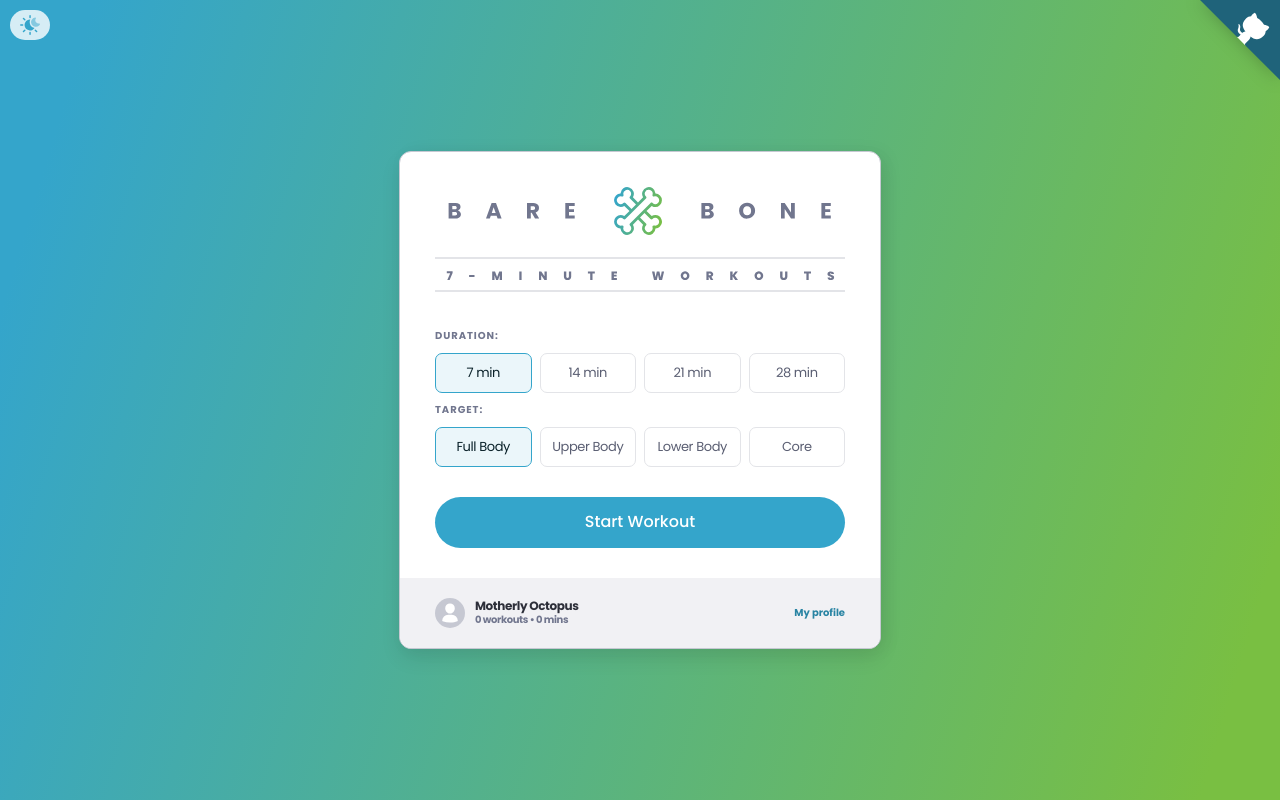
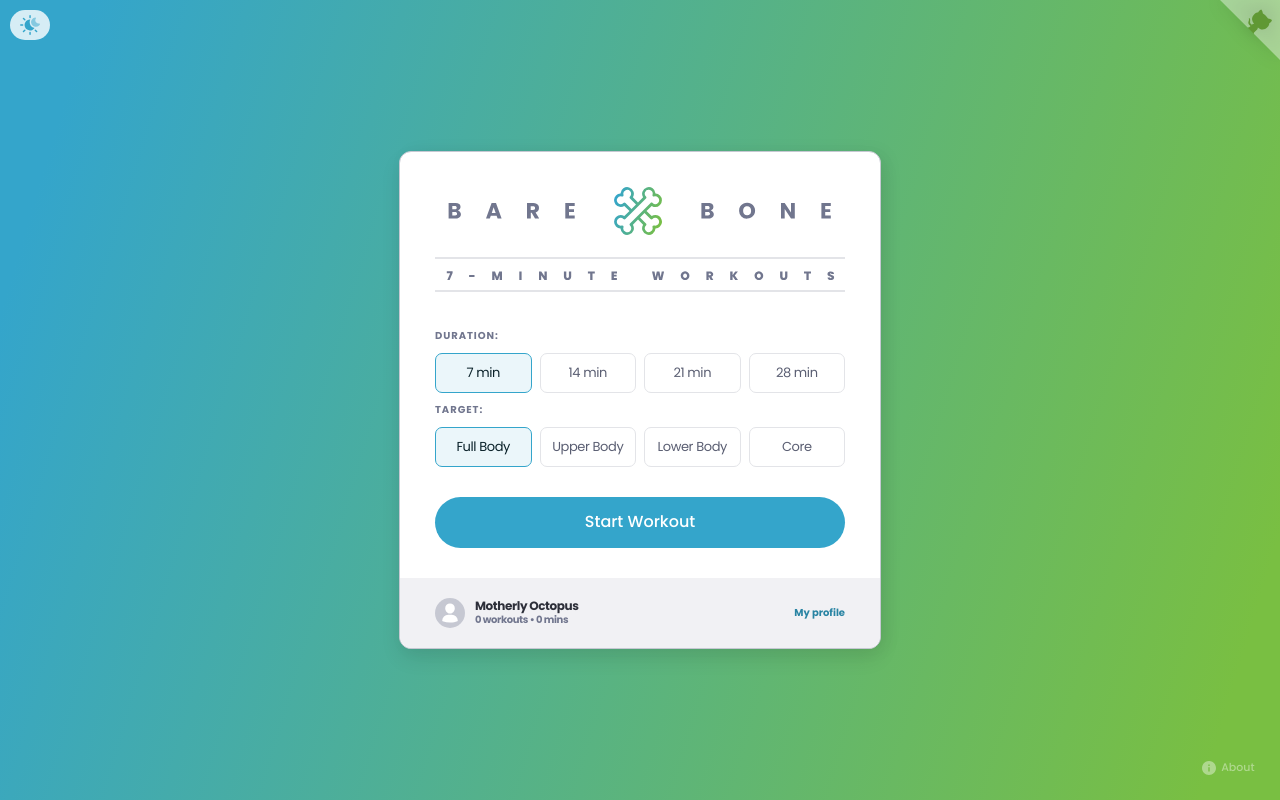
Before and after one commit to baadaa/barebone-workout, a Next.js app: page / in a window 1280 px wide. Built offline with nearby package versions, Linux system fonts and the light colour scheme.

Commit message:
add about message

```diff
--- /dev/null
+++ b/components/Graphics/About.tsx
@@ -0,0 +1,43 @@
+import styled from 'styled-components';
+
+const AboutStyle = styled.button`
+  position: absolute;
+  right: 2rem;
+  bottom: 2rem;
+  font-size: 1.1rem;
+  font-weight: 500;
+  color: var(--about);
+  background-color: transparent;
+  border: none;
+  outline: none;
+  display: flex;
+  align-items: center;
+  padding: 0.5em;
+  border-radius: 5rem;
+  svg {
+    margin-right: 0.5rem;
+  }
+  &:hover {
+    background-color: transparent !important;
+    box-shadow: none !important;
+    --about: #fff;
+  }
+`;
+
+export const About = ({ click }) => (
+  <AboutStyle onClick={click}>
+    <svg
+      width="14"
+      height="14"
+      viewBox="0 0 16 16"
+      fill="none"
+      xmlns="http://www.w3.org/2000/svg"
+    >
+      <path
+        d="M8 0C3.584 0 0 3.584 0 8C0 12.416 3.584 16 8 16C12.416 16 16 12.416 16 8C16 3.584 12.416 0 8 0ZM8.8 12H7.2V7.2H8.8V12ZM8.8 5.6H7.2V4H8.8V5.6Z"
+        fill="var(--about)"
+      />
+    </svg>
+    About
+  </AboutStyle>
+);
--- a/components/Graphics/GitHub.tsx
+++ b/components/Graphics/GitHub.tsx
@@ -8,8 +8,8 @@ const GitHubLink = styled.a`
     animation: octocat-wave 560ms ease-in-out infinite;
   }
   svg {
-    fill: var(--github);
-    color: #fff;
+    fill: var(--about);
+    color: var(--github);
     position: absolute;
     top: 0;
     border: 0;
@@ -38,7 +38,7 @@ export const GitHub = () => (
     target="_blank"
     aria-label="View on GitHub"
   >
-    <svg width="80" height="80" viewBox="0 0 250 250" aria-hidden="true">
+    <svg width="60" height="60" viewBox="0 0 250 250" aria-hidden="true">
       <path d="M0,0 L115,115 L130,115 L142,142 L250,250 L250,0 Z"></path>
       <path
         d="M128.3,109.0 C113.8,99.7 119.0,89.6 119.0,89.6 C122.0,82.7 120.5,78.6 120.5,78.6 C119.2,72.0 123.4,76.3 123.4,76.3 C127.3,80.9 125.5,87.3 125.5,87.3 C122.9,97.6 130.6,101.9 134.4,103.2"
--- a/components/Graphics/index.tsx
+++ b/components/Graphics/index.tsx
@@ -3,3 +3,4 @@ export * from './IconControls';
 export * from './Confetti';
 export * from './Avatar';
 export * from './GitHub';
+export * from './About';
--- a/components/Settings.tsx
+++ b/components/Settings.tsx
@@ -1,7 +1,7 @@
-import { SetStateAction, useEffect } from 'react';
+import { SetStateAction, useEffect, useState } from 'react';
 import styled from 'styled-components';
 import Profile from './Profile';
-import { Logo, GitHub } from './Graphics';
+import { Logo, GitHub, About } from './Graphics';
 import { TargetArea, Program } from '@/types/types';
 import { ColorModeButton } from './Layout';
 import { programs } from './Workouts/programs';
@@ -30,6 +30,49 @@ const SettingsWrapper = styled.div`
     max-width: 100%;
     position: relative;
     border: 1px solid var(--setting-panel-border);
+  }
+  .about {
+    position: absolute;
+    opacity: 0;
+    transform: translateY(2rem);
+    transition: opacity 0.2s, transform 0.2s;
+    pointer-events: none;
+    width: 255px;
+    bottom: 5rem;
+    right: 2rem;
+    border-radius: 1rem;
+    padding: 2rem;
+    color: var(--controller-text);
+    font-size: 1.2rem;
+    background-color: var(--about-bg);
+    border: 1px solid var(--about-border);
+    box-shadow: var(--subtle-elevation);
+    button.close-about {
+      background-color: transparent;
+      box-shadow: none;
+      position: absolute;
+      top: -3rem;
+      right: 0rem;
+      color: #fff;
+      font-size: 2rem;
+    }
+    ul {
+      margin: 0;
+      padding: 0 0 0 1rem;
+    }
+    li + li {
+      margin-top: 1rem;
+    }
+    a {
+      text-decoration: underline;
+      font-weight: 500;
+      color: var(--controller-text);
+    }
+    &[data-showing='true'] {
+      opacity: 1;
+      transform: translateX(0);
+      pointer-events: all;
+    }
   }
   .inner-wrapper {
     padding: 3.5rem 3.5rem 0;
@@ -162,6 +205,7 @@ const Settings: React.FC<SettingsProp> = ({
   setProgram,
   setStarted,
 }) => {
+  const [showAbout, setShowAbout] = useState(false);
   const handleDuration = (e) => {
     const targetDuration = parseFloat(e.target.dataset.duration);
     setDuration(targetDuration);
@@ -298,6 +342,54 @@ const Settings: React.FC<SettingsProp> = ({
         </div>
         <Profile />
       </div>
+      <div className="about" data-showing={showAbout}>
+        <button className="close-about" onClick={() => setShowAbout(false)}>
+          &times;
+        </button>
+        <ul>
+          <li>
+            All workouts are from{' '}
+            <a
+              href="https://twitter.com/bklika"
+              target="_blank"
+              rel="noreferrer"
+            >
+              Brett Klika
+            </a>
+            &apos;s book{' '}
+            <a
+              href="https://www.amazon.com/Minutes-Fit-Anywhere-Interval-Workouts/dp/1452138478/"
+              target="_blank"
+              rel="noreferrer"
+            >
+              7 Minutes to Fit
+            </a>
+            .
+          </li>
+          <li>
+            App is built with React and Next.js by{' '}
+            <a href="https://bald.design" target="_blank" rel="noreferrer">
+              Bumhan Yu
+            </a>
+          </li>
+          <li>
+            No copyright infringement intended. Just needed a better way to
+            utilize the book.
+          </li>
+          <li>
+            Get your copy of the{' '}
+            <a
+              href="https://www.amazon.com/Minutes-Fit-Anywhere-Interval-Workouts/dp/1452138478/"
+              target="_blank"
+              rel="noreferrer"
+            >
+              here
+            </a>{' '}
+            for full exercise guides and plans.
+          </li>
+        </ul>
+      </div>
+      <About click={() => setShowAbout(!showAbout)} />
     </SettingsWrapper>
   );
 };
--- a/styles/global.ts
+++ b/styles/global.ts
@@ -154,7 +154,10 @@ export default createGlobalStyle`
     --colormode-sun: var(--cyan500);
     --colormode-moon: var(--cyan300);
     --rest-message: var(--cool300);
-    --github: var(--cyan700);
+    --about: rgba(255,255,255,.4);
+    --github: var(--green600);
+    --about-bg: rgba(255,255,255,.8);
+    --about-border: #fff;
   }
 
   .darkMode {
@@ -204,7 +207,10 @@ export default createGlobalStyle`
     --colormode-sun: var(--yellow300);
     --colormode-moon: var(--yellow500);
     --rest-message: var(--green500);
-    --github: var(--cool600);
+    --about: var(--cool600);
+    --github: var(--cool900);
+    --about-bg: rgba(0,0,0,.4);
+    --about-border: var(--cool700);
 
     --high-elevation: 0px 10px 20px rgba(155, 100, 100, 0.08), 6px 1px 18px rgba(155, 100, 100, 0.05);
 
```
